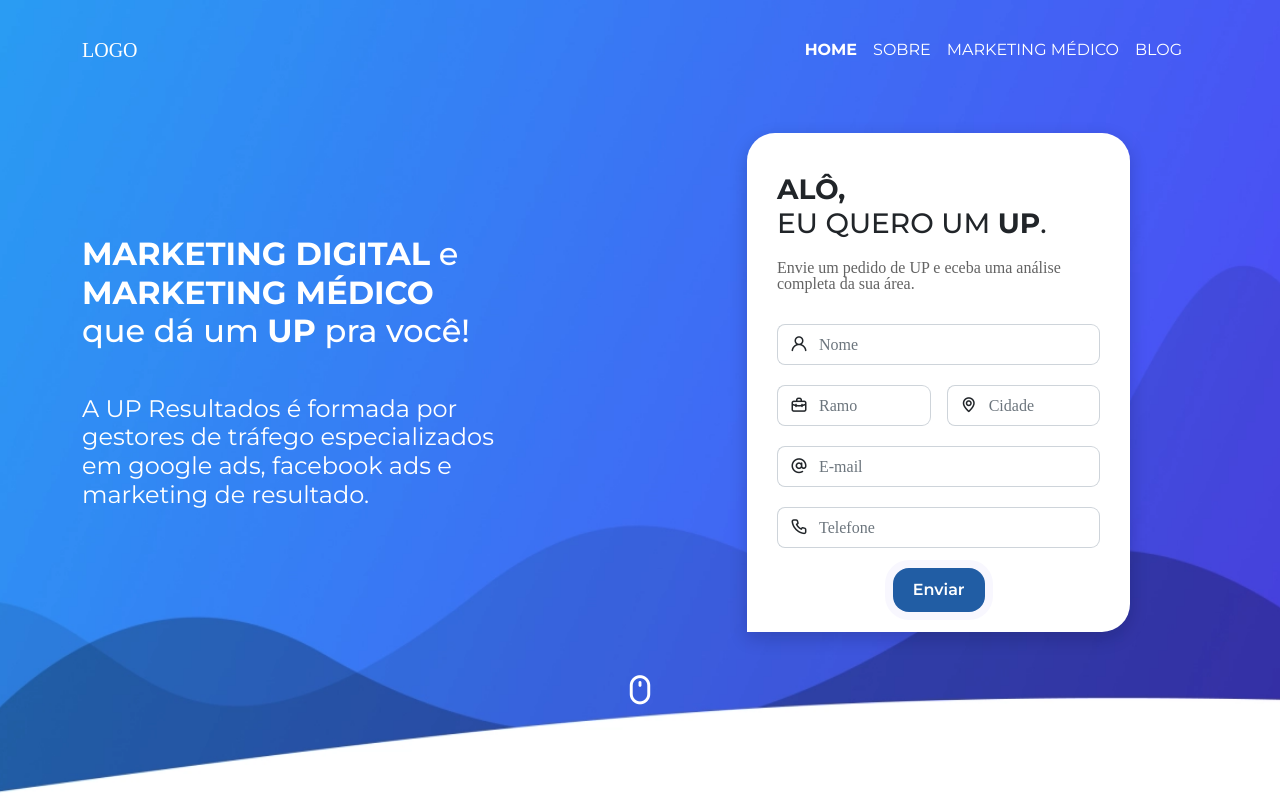
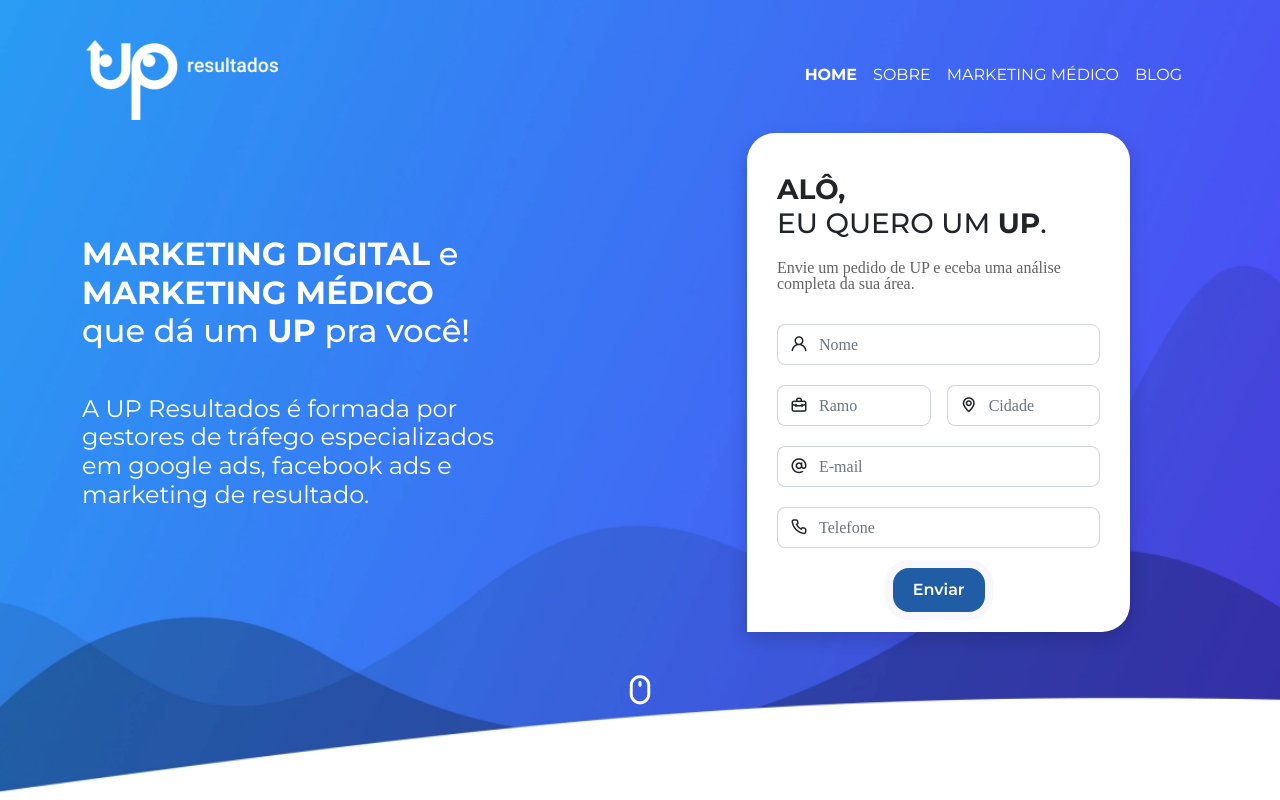
Before and after one commit to MajorMonge/UPResultados, a Next.js app: page / in a window 1280 px wide. Shown: the top 800 px of the page. Built offline with nearby package versions, Linux system fonts and the light colour scheme.

Commit message:
[Cleanup] - Adição de logotipo

```diff
--- a/components/sections/Footer/Footer.module.scss
+++ b/components/sections/Footer/Footer.module.scss
@@ -7,11 +7,23 @@
   padding-bottom: 40px;
   z-index: 12;
 
+  .navImage {
+    position: relative !important;
+    display: block;
+    height: 100px !important;
+    width: 200px !important;
+    cursor: pointer;
+
+    margin: 0px;
+    margin-bottom: 10px;
+    margin-left: auto;
+    margin-right: auto;
+  }
+
   :global .container {
     position: relative;
     z-index: 10;
   }
-
 }
 
 .contactlist {
--- a/components/sections/Footer/index.js
+++ b/components/sections/Footer/index.js
@@ -6,6 +6,7 @@ import Link from "next/link";
 import styles from "./Footer.module.scss";
 
 import backgroundFooter from "../../../shared/media/images/backgroundFooter.webp";
+import LogoNavbar from "../../../shared/media/images/logo_negativo.webp";
 
 function Footer() {
   return (
@@ -23,15 +24,22 @@ function Footer() {
       <div className="container pt-5">
         <div className="row align-items-center">
           <div className="col-12 col-lg-4 text-center mb-5">
-            <a className="navbar-brand fs-5" href="#">
-              <h3 className="text-white">LOGO</h3>
-            </a>
+            <Link href="/">
+              <div className={"navbar-brand " + styles.navImage}>
+                <Image
+                  src={LogoNavbar}
+                  alt="Logotipo UPResultados"
+                  objectFit="contain"
+                  objectPosition="center"
+                />
+              </div>
+            </Link>
             <div>
               <p className="text-white">
                 Av. Antônio Rodrigues Teixeira Júnior, 122 - Sala 6 - Jardim
                 Carvalho, Ponta Grossa - PR, 84015-490
-                <br/>
-                <br/>
+                <br />
+                <br />
                 <span className="mt-3">CNPJ: 38.302.851/0001-61</span>
               </p>
             </div>
--- a/components/sections/Header/Header.module.scss
+++ b/components/sections/Header/Header.module.scss
@@ -94,6 +94,10 @@
     margin-top: -50%;
   }
 
+  .header {
+    padding-top: 140px !important
+  }
+
   @media (max-height: 575.98px) {
     .mobilecontainercard {
       margin-top: -20%;
@@ -114,7 +118,7 @@
 @media (max-width: 320.98px) {
   .header {
     height: 110vh;
-    padding-top: 165px;
+    padding-top: 220px !important
   }
 
   .mobilecontainercard {
--- a/components/sections/Navbar/Navbar.module.scss
+++ b/components/sections/Navbar/Navbar.module.scss
@@ -1,13 +1,20 @@
 .navbarComponent {
   background-color: transparent !important;
-  padding-top: 30px !important;
-  padding-bottom: 30px !important;
+  padding-top: 35px !important;
+  padding-bottom: 35px !important;
   position: absolute !important;
   width: 100% !important;
   z-index: 10;
 
-  :global .navbar-brand {
-    color: white !important;
+  .navImage {
+    position: relative !important;
+    height: 80px !important;
+    width: 200px !important;
+    margin-top: 10px !important;
+    cursor: pointer;
+    img {
+      width: 100%;
+    }
   }
 
   :global .navbar-toggler {
--- a/components/sections/Navbar/index.js
+++ b/components/sections/Navbar/index.js
@@ -1,8 +1,11 @@
 import React from "react";
 import Link from "next/link";
 import { useRouter } from "next/router";
+import Image from "next/image";
 
 import styles from "./Navbar.module.scss";
+
+import LogoNavbar from "../../../shared/media/images/logo_negativo.webp";
 
 function Navbar() {
   const router = useRouter();
@@ -12,9 +15,17 @@ function Navbar() {
       className={`navbar navbar-expand-lg navbar-light ${styles.navbarComponent}`}
     >
       <div className="container-md">
-        <a className="navbar-brand" href="#">
-          LOGO
-        </a>
+        <Link href="/">
+          <div className={"navbar-brand " + styles.navImage}>
+            <Image
+              src={LogoNavbar}
+              alt="Logotipo UPResultados"
+              objectFit="contain"
+              height="80px"
+              layout="fill"
+            />
+          </div>
+        </Link>
         <button
           className="navbar-toggler"
           type="button"
--- a/styles/Style.css
+++ b/styles/Style.css
@@ -103,10 +103,6 @@ input {
   width: 100% !important;
 }
 
-.navbar .navbar-brand {
-  color: white !important;
-}
-
 .navbar-toggler {
   font-size: 30px !important;
 }
```
